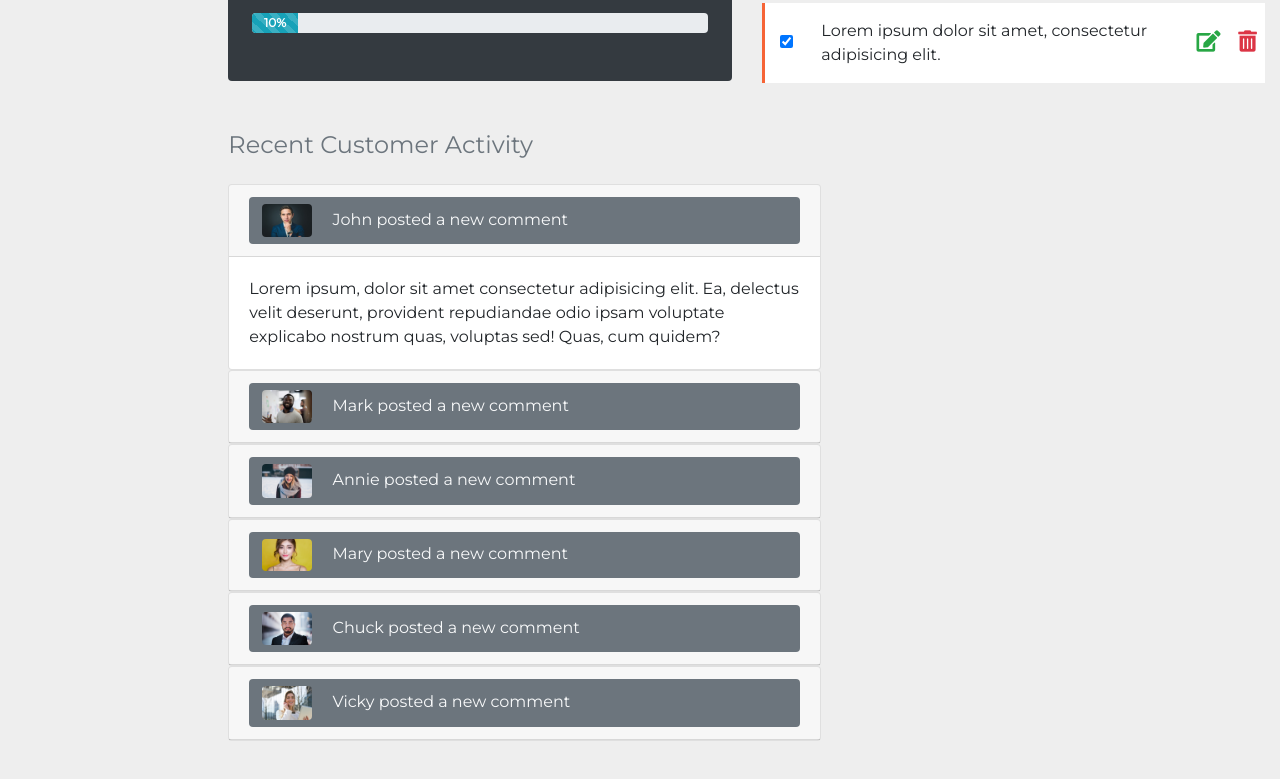
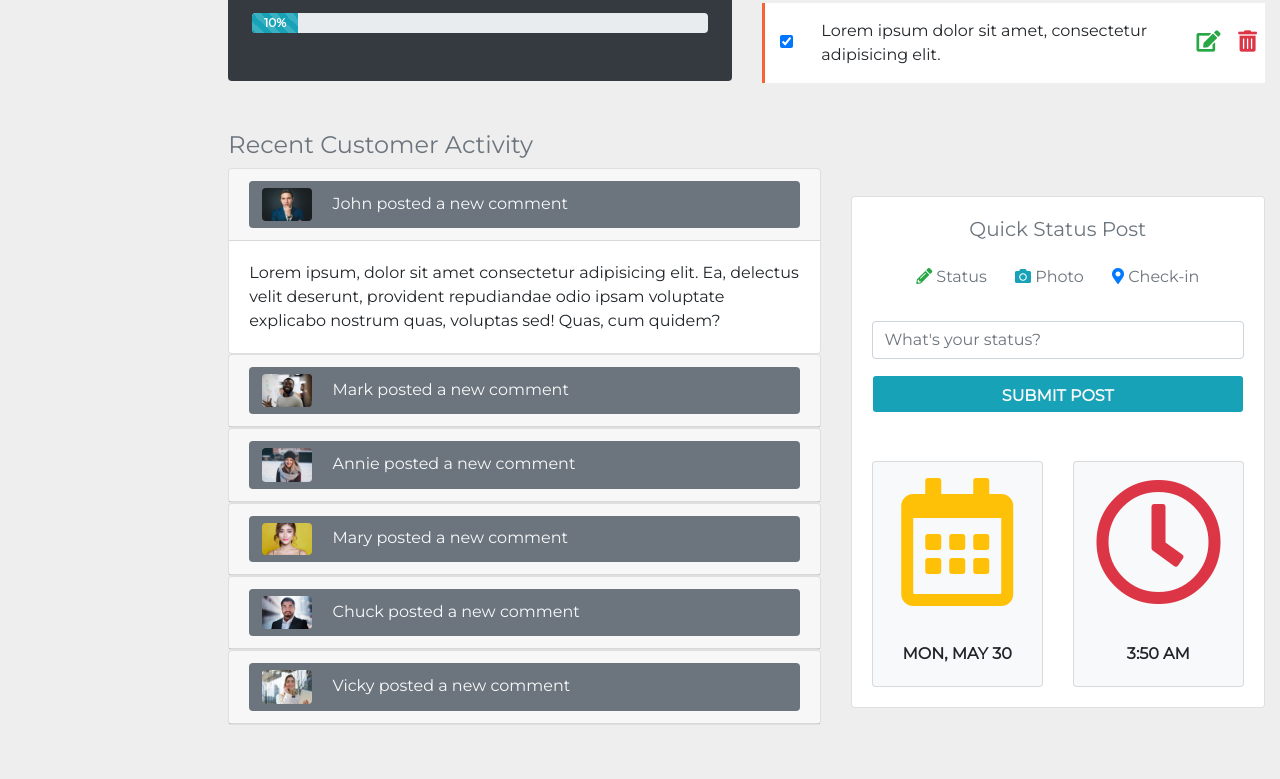
Before and after one commit to tacotruffles/bootstrap4-dashboard-pure-theme, a plain HTML site: page index.html in a window 1280 px wide. Shown: the part 1206-1985 px from the top of the page. Before the commit the page ends 1947 px from the top, so only its background shows below. Drawn offline with nearby package versions, Linux system fonts and the light colour scheme.

Commit message:
Quick Status Post

```diff
--- a/index.html
+++ b/index.html
@@ -551,9 +551,9 @@
       <div class="container-fluid">
          <div class="row">
             <div class="col-xl-10 col-lg-9 col-md-8 ml-auto">
-               <div class="row">
-                  <div class="col-xl-7">
-                     <h4 class="text-muted mb-4">Recent Customer Activity</h4>
+               <div class="row align-items-center mb-5">
+                  <div class="col-xl-7 mb-4">
+                     <h4 class="text-muted">Recent Customer Activity</h4>
                      <div id="accordion">
                         <div class="card">
                            <div class="card-header">
@@ -635,8 +635,56 @@
                         </div>
                      </div>
                   </div>
-                  <div class="col-xl-5">
-
+                  <div class="col-xl-5 mt-4">
+                     <div class="card rounded">
+                        <div class="card-body">
+                           <h5 class="text-muted text-center">Quick Status Post</h5>
+                           <ul class="list-inline text-center py-3">
+                              <li class="list-inline-item mr-4">
+                                 <a href="#">
+                                    <i class="fas fa-pencil-alt text-success"></i>
+                                 </a>
+                                 <span class="h6 text-muted">Status</span>
+                              </li>
+                              <li class="list-inline-item mr-4">
+                                 <a href="#">
+                                    <i class="fas fa-camera text-info"></i>
+                                 </a>
+                                 <span class="h6 text-muted">Photo</span>
+                              </li>
+                              <li class="list-inline-item">
+                                 <a href="#">
+                                    <i class="fas fa-map-marker-alt text-primary"></i>
+                                 </a>
+                                 <span class="h6 text-muted">Check-in</span>
+                              </li>
+                           </ul>
+                           <form>
+                              <div class="form-group">
+                                 <input type="text" class="form-control py-2 mb-3" placeholder="What's your status?">
+                              </div>
+                              <button type="button" class="btn btn-block text-uppercase font-weight-bold text-light bg-info py-2 mb-5 form-control">Submit Post</button>
+                           </form>
+                           <div class="row">
+                              <div class="col-6">
+                                 <div class="card bg-light">
+                                    <i class="far fa-calendar-alt fa-8x text-warning d-block m-auto py-3"></i>
+                                    <div class="card-body">
+                                       <p class="card-text text-center font-weight-bold text-uppercase">Mon, May 30</p>
+                                    </div>
+                                 </div>
+                              </div>
+                              <div class="col-6">
+                                 <div class="card bg-light">
+                                    <i class="far fa-clock fa-8x text-danger d-block m-auto py-3"></i>
+                                    <div class="card-body">
+                                       <p class="card-text text-center font-weight-bold text-uppercase">3:50 AM</p>
+                                    </div>
+                                 </div>
+                              </div>
+                           </div>
+                        </div>
+                     </div>
                   </div>
                </div>
             </div>
@@ -644,6 +692,12 @@
       </div>
    </section>
    <!-- end activities / quick post -->
+
+   <!-- footer -->
+   <footer>
+
+   </footer>
+   <!-- end footer -->
 
    <!-- modal -->
    <div id="logoutModal" class="modal fade">
```
